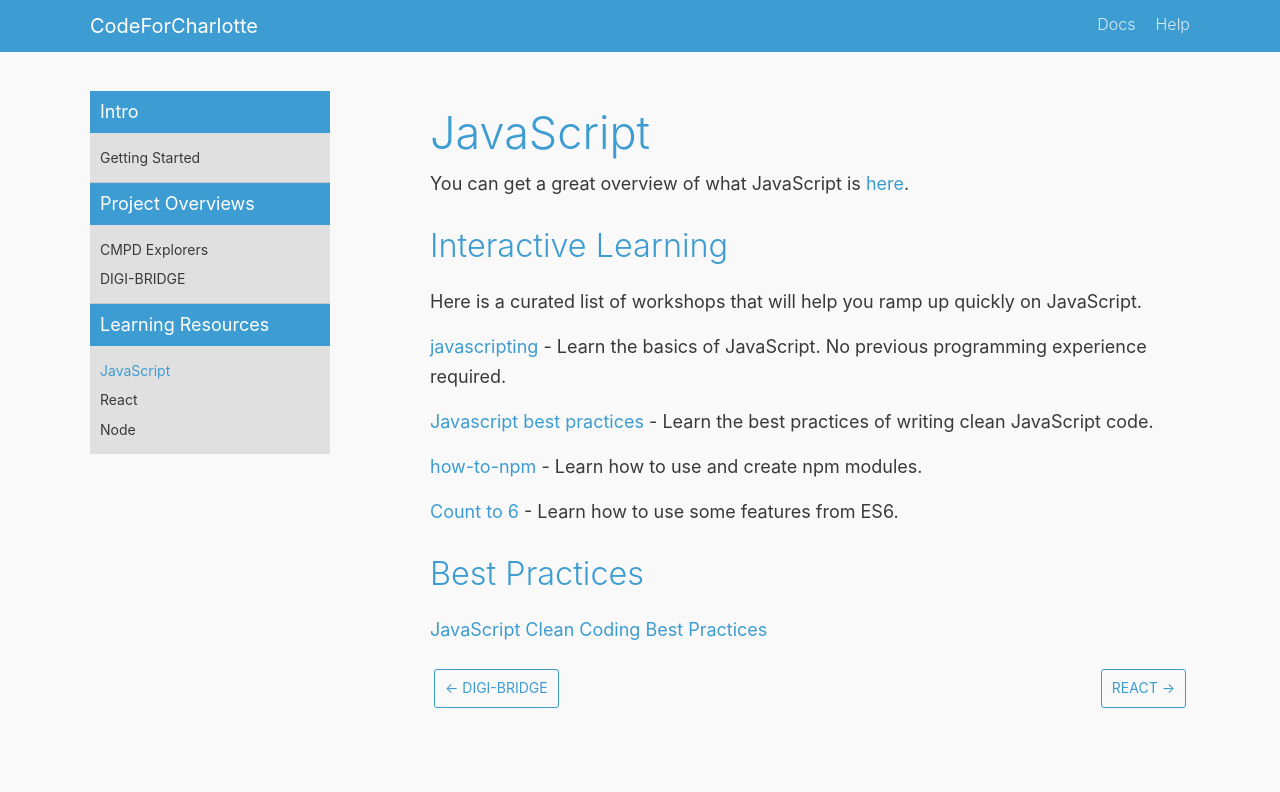
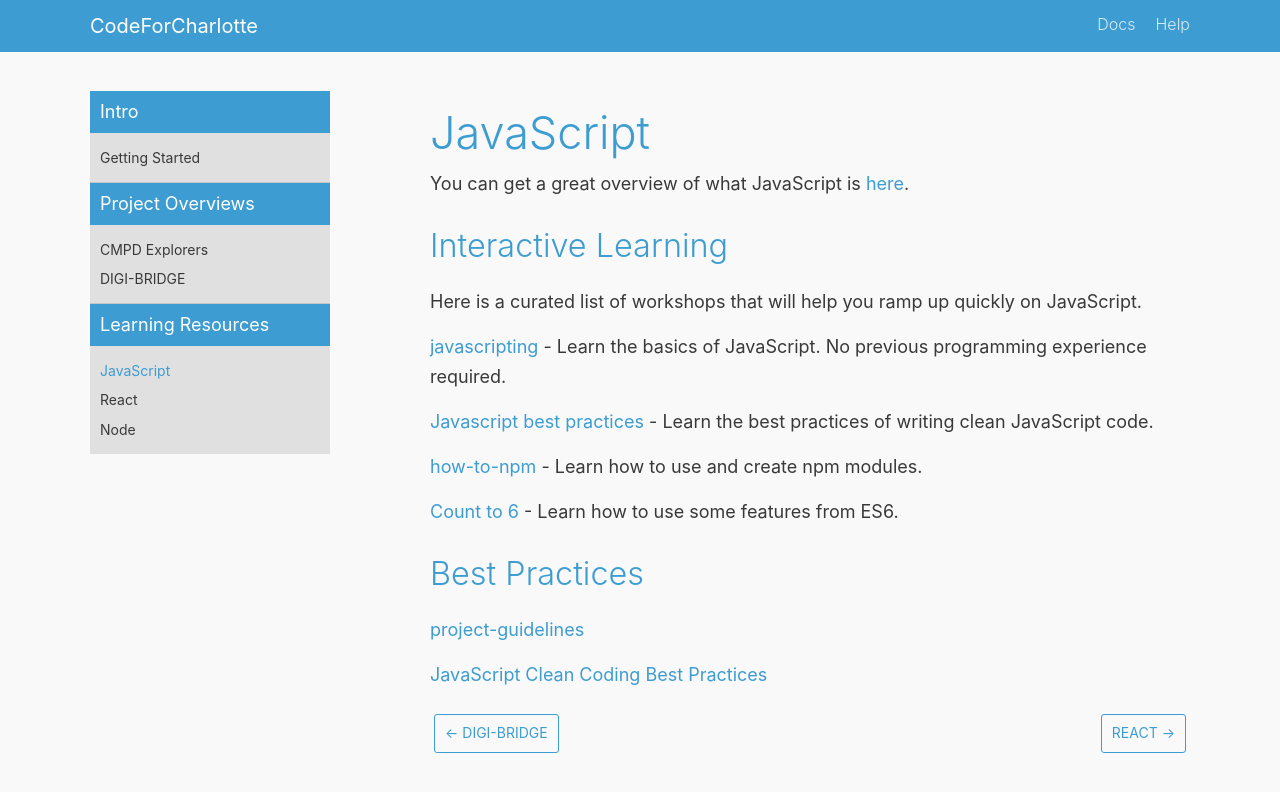
Before and after one commit to OpenCLTBrigade/codeforcharlotte.github.io, a plain HTML site: page docs/learn_javascript.html in a window 1280 px wide. Drawn offline with nearby package versions, Linux system fonts and the light colour scheme.

Commit message:
Deploy website
Deploy website version based on 74da7476f7262507b6ca107017796547aa586f1f

```diff
--- a/docs/learn_javascript.html
+++ b/docs/learn_javascript.html
@@ -12,5 +12,6 @@
 <p><a href="https://github.com/workshopper/how-to-npm">how-to-npm</a> - Learn how to use and create npm modules.</p>
 <p><a href="https://github.com/domenic/count-to-6">Count to 6</a> - Learn how to use some features from ES6.</p>
 <h2><a class="anchor" aria-hidden="true" name="best-practices"></a><a href="#best-practices" aria-hidden="true" class="hash-link" ><svg aria-hidden="true" height="16" version="1.1" viewBox="0 0 16 16" width="16"><path fill-rule="evenodd" d="M4 9h1v1H4c-1.5 0-3-1.69-3-3.5S2.55 3 4 3h4c1.45 0 3 1.69 3 3.5 0 1.41-.91 2.72-2 3.25V8.59c.58-.45 1-1.27 1-2.09C10 5.22 8.98 4 8 4H4c-.98 0-2 1.22-2 2.5S3 9 4 9zm9-3h-1v1h1c1 0 2 1.22 2 2.5S13.98 12 13 12H9c-.98 0-2-1.22-2-2.5 0-.83.42-1.64 1-2.09V6.25c-1.09.53-2 1.84-2 3.25C6 11.31 7.55 13 9 13h4c1.45 0 3-1.69 3-3.5S14.5 6 13 6z"></path></svg></a>Best Practices</h2>
+<p><a href="https://github.com/wearehive/project-guidelines">project-guidelines</a></p>
 <p><a href="https://blog.risingstack.com/javascript-clean-coding-best-practices-node-js-at-scale/">JavaScript Clean Coding Best Practices</a></p>
 </span></div></article></div><div class="docs-prevnext"><a class="docs-prev button" href="project_digi_bridge.html">← DIGI-BRIDGE</a><a class="docs-next button" href="learn_react.html">React →</a></div></div></div></div><div></div></div></body></html>
```
